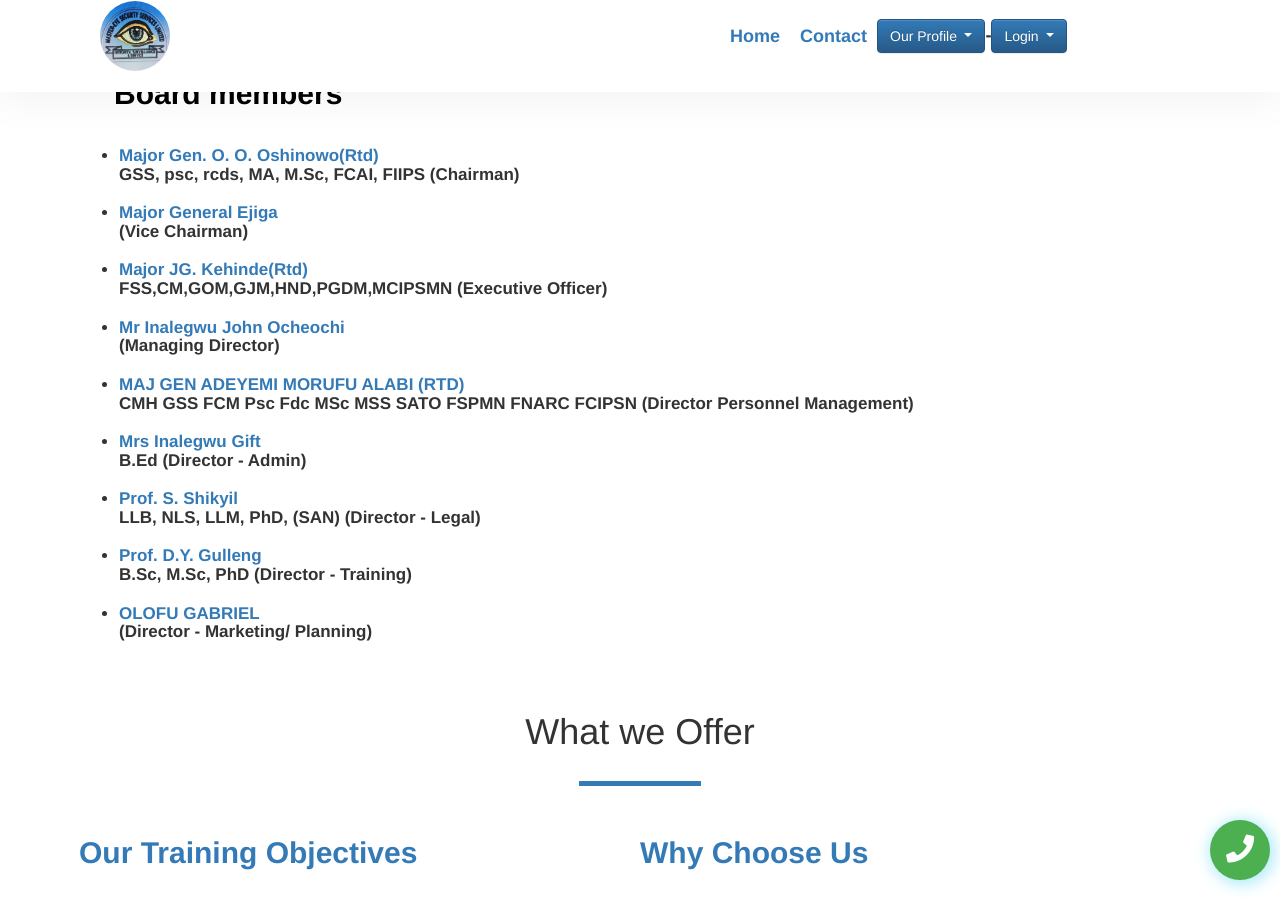
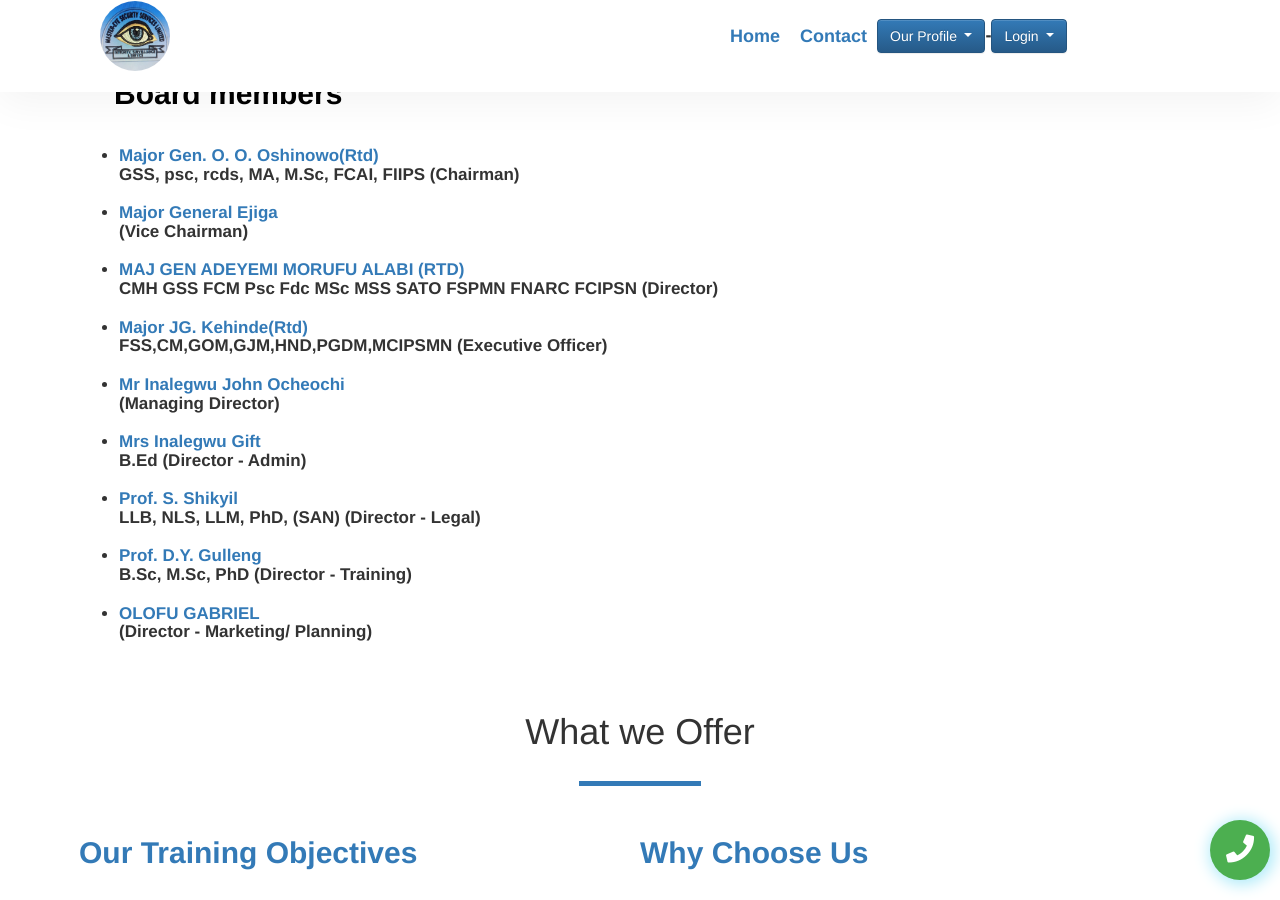
Before and after one commit to elishadamu97/mastereyesecurity, a Jekyll site: the page built from index.html, in a window 1280 px wide and 900 px high, scrolled down 3043 px. Built offline with Jekyll 4.4.1, drawn with Linux system fonts in a browser that asks for light colours; the list of posts is cut into pages by our own code; comment, search, counter and statistics services are not loaded.

Commit message:
Update index.html

```diff
--- a/index.html
+++ b/index.html
@@ -174,11 +174,11 @@ background: '/img/bg-index.jpg'
     <br>
     <li style="font-weight: bold; font-size: 17px; font-weight: bold;"><a href="{{site.baseurl}}/pages/major-General-Ejiga">Major General Ejiga</a><br><span>(Vice Chairman)</span></li>
     <br>
+    <li style="font-weight: bold; font-size: 17px; font-weight: bold;"><a href="{{site.baseurl}}/pages/alabi">MAJ GEN ADEYEMI MORUFU ALABI (RTD)</a><br><span> CMH GSS FCM Psc Fdc MSc MSS SATO FSPMN FNARC FCIPSN (Director)</span></li>
+    <br>
     <li style="font-weight: bold; font-size: 17px; font-weight: bold;"><a href="{{site.baseurl}}/pages/major-kehinde">Major JG. Kehinde(Rtd)</a><br><span>FSS,CM,GOM,GJM,HND,PGDM,MCIPSMN (Executive Officer)</span></li>
     <br>
     <li style="font-weight: bold; font-size: 17px; font-weight: bold;"><a href="{{site.baseurl}}/pages/mr-john-inalegwu">Mr Inalegwu John Ocheochi</a><br><span> (Managing Director)</span></li>
-    <br>
-    <li style="font-weight: bold; font-size: 17px; font-weight: bold;"><a href="{{site.baseurl}}/pages/alabi">MAJ GEN ADEYEMI MORUFU ALABI (RTD)</a><br><span> CMH GSS FCM Psc Fdc MSc MSS SATO FSPMN FNARC FCIPSN (Director Personnel Management)</span></li>
     <br>
     <li style="font-weight: bold; font-size: 17px; font-weight: bold;"><a href="{{site.baseurl}}/pages/mrs-inalegwu-gift">Mrs Inalegwu Gift</a><br><span>B.Ed (Director - Admin)</span></li>
     <br>
@@ -206,7 +206,7 @@ background: '/img/bg-index.jpg'
       <div id="progress">
         <h4>Manned Guards</h4>
         <div class="progress">
-          <div class="progress-bar progress-bar-striped  progress-bar-animated" role="progressbar" style="width: 98%; background-color:#337ab7 ;" aria-valuenow="98" aria-valuemin="0" aria-valuemax="100">98%</div>
+          <div class="progress-bar progress-bar-striped  progress-bar-animated" role="progressbar" style="width: 98%; background-color:#337ab7 ;" aria-valuenow="98" aria-vn="0" aria-valuemax="100">98%</div>
         </div>
 
         <h4>Security Drivers</h4>
```
